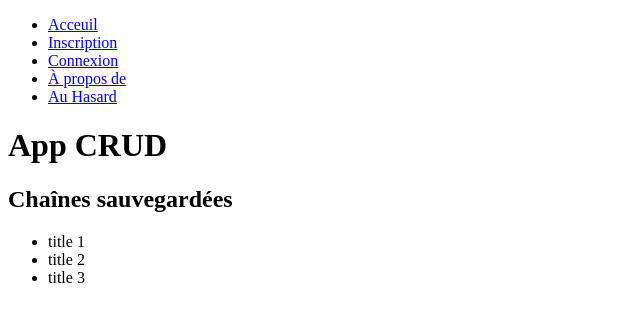
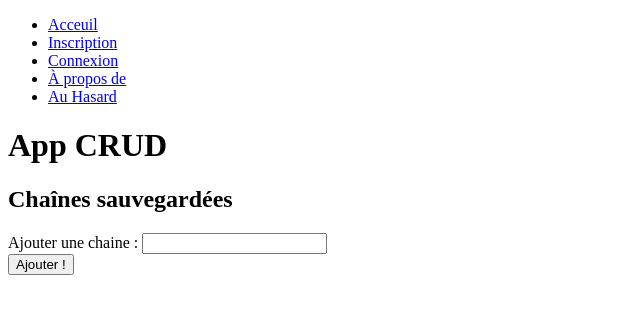
Before and after one commit to wassim-slimane/poc-vue.js, a Vue app: page /crud in a window 1280 px wide. Shown: the top 322 px of the page, without its empty margins (0-640 px from the left). Built offline with nearby package versions, Linux system fonts and the light colour scheme.

Commit message:
form pour saisir une chaine de caractères

```diff
--- a/src/views/CrudPage.vue
+++ b/src/views/CrudPage.vue
@@ -1,23 +1,20 @@
 <script setup>
-import { ref } from "@vue/reactivity";
+import { onMounted, ref } from "vue";
 
-const todoList = ref([
-    {
-        id: 1,
-        title: "title 1",
-        done: false
-    },
-    {
-        id: 2,
-        title: "title 2",
-        done: false
-    },
-    {
-        id: 3,
-        title: "title 3",
-        done: false
-    },
-]);
+let count = 0;
+const todoList = ref([]);
+const chaine = ref(null);
+
+onMounted(() => {
+  if(localStorage.todoList) {
+    todoList.value = JSON.parse(localStorage.todoList);
+  }
+})
+
+function addItem() {
+    todoList.value.push({id: count++, title: chaine.value, done: false});
+    localStorage.setItem('todoList', JSON.stringify(todoList.value));
+}
 </script>
 
 <template>
@@ -28,4 +25,13 @@ const todoList = ref([
             <li v-for="todo in todoList" :key="todo.id">{{todo.title}}</li>
         </ul>
     </div>
+    <div>
+        <form @submit.prevent="addItem">
+            <div>
+                <label for="chaine">Ajouter une chaine : </label>
+                <input type="text" name="chaine" id="chaine" v-model="chaine">
+            </div>
+            <button type="submit">Ajouter !</button>
+        </form>
+    </div>
 </template>
```
